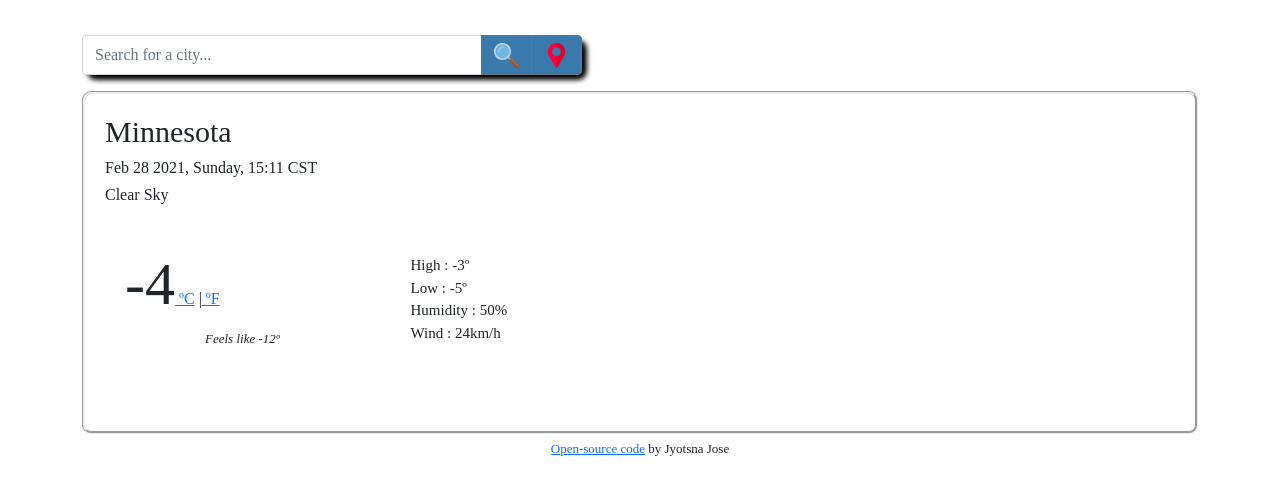
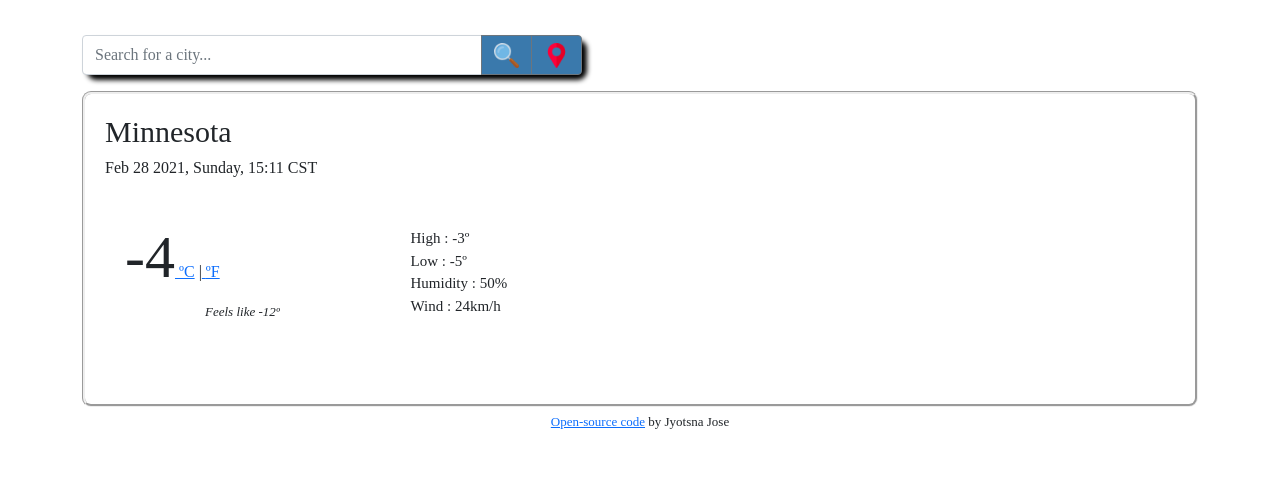
Before and after one commit to JyotsnaJose/react-weather-app, a React (Create React App) app: page / in a window 1280 px wide. Shown: the top 494 px of the page. Built offline with nearby package versions, Linux system fonts and the light colour scheme; no server answers; a web font is replaced by a local one.

Commit message:
displayed Description using API integration

```diff
--- a/src/App.js
+++ b/src/App.js
@@ -14,7 +14,7 @@ export default function App() {
         <div className="currentWeather-wrapper">
           <City value="Minnesota" />
           <DateTime value="Feb 28 2021, Sunday, 15:11 CST" />
-          <Description value="Clear Sky" />
+          <Description city="Minnesota" />
           <CurrentWeather />
         </div>
         <Footer />
--- a/src/Description.css
+++ b/src/Description.css
@@ -1,3 +1,3 @@
-.Decription #description {
+#description {
   text-transform: capitalize;
 }
--- a/src/Description.js
+++ b/src/Description.js
@@ -1,10 +1,23 @@
-import React from "react";
+import React, { useState } from "react";
 import "./Description.css";
+import axios from "axios";
 
 export default function Description(props) {
+  let [description, setDescription] = useState(null);
+  let city = props.city;
+  let apiKey = "77284b6440cc462afb48cef654bc731c";
+  let units = "metric";
+  let apiUrl = `https://api.openweathermap.org/data/2.5/weather?q=${city}&appid=${apiKey}&units=${units}`;
+
+  axios.get(apiUrl).then(displayWeather);
+
+  function displayWeather(response) {
+    setDescription(response.data.weather[0].description);
+  }
+
   return (
     <div className="Description">
-      <h6 id="description">{props.value}</h6>
+      <h6 id="description">{description}</h6>
     </div>
   );
 }
```
